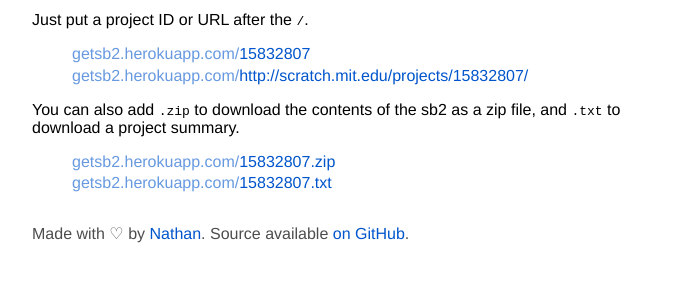
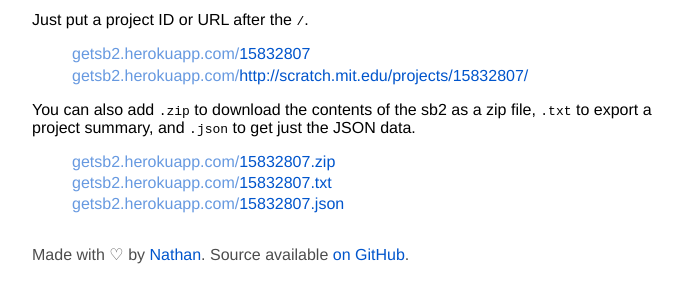
Before and after one commit to tjvr/getsb2, a website: page index.html in a window 1280 px wide. Shown: the part 108-410 px from the top of the page, without its empty margins (288-971 px from the left). Drawn offline with Linux system fonts and the light colour scheme.

Commit message:
Add a note to index.html about .json

```diff
--- a/index.html
+++ b/index.html
@@ -56,9 +56,10 @@
   <li><a href=/15832807>getsb2.herokuapp.com/<strong>15832807</strong></a>
   <li><a href=/http://scratch.mit.edu/projects/15832807/>getsb2.herokuapp.com/<strong>http://scratch.mit.edu/projects/15832807/</strong></a>
 </ul>
-<p>You can also add <code>.zip</code> to download the contents of the sb2 as a zip file, and <code>.txt</code> to download a project summary.</p>
+<p>You can also add <code>.zip</code> to download the contents of the sb2 as a zip file, <code>.txt</code> to export a project summary, and <code>.json</code> to get just the JSON data.</p>
 <ul>
   <li><a href=/15832807.zip>getsb2.herokuapp.com/<strong>15832807.zip</strong></a>
   <li><a href=/15832807.txt>getsb2.herokuapp.com/<strong>15832807.txt</strong></a>
+  <li><a href=/15832807.json>getsb2.herokuapp.com/<strong>15832807.json</strong></a>
 </ul>
 <footer><p>Made with ♡ by <a href=https://github.com/nathan><strong>Nathan</strong></a>. Source available <a href=https://github.com/nathan/getsb2><strong>on GitHub</strong></a>.</p></footer>
```
